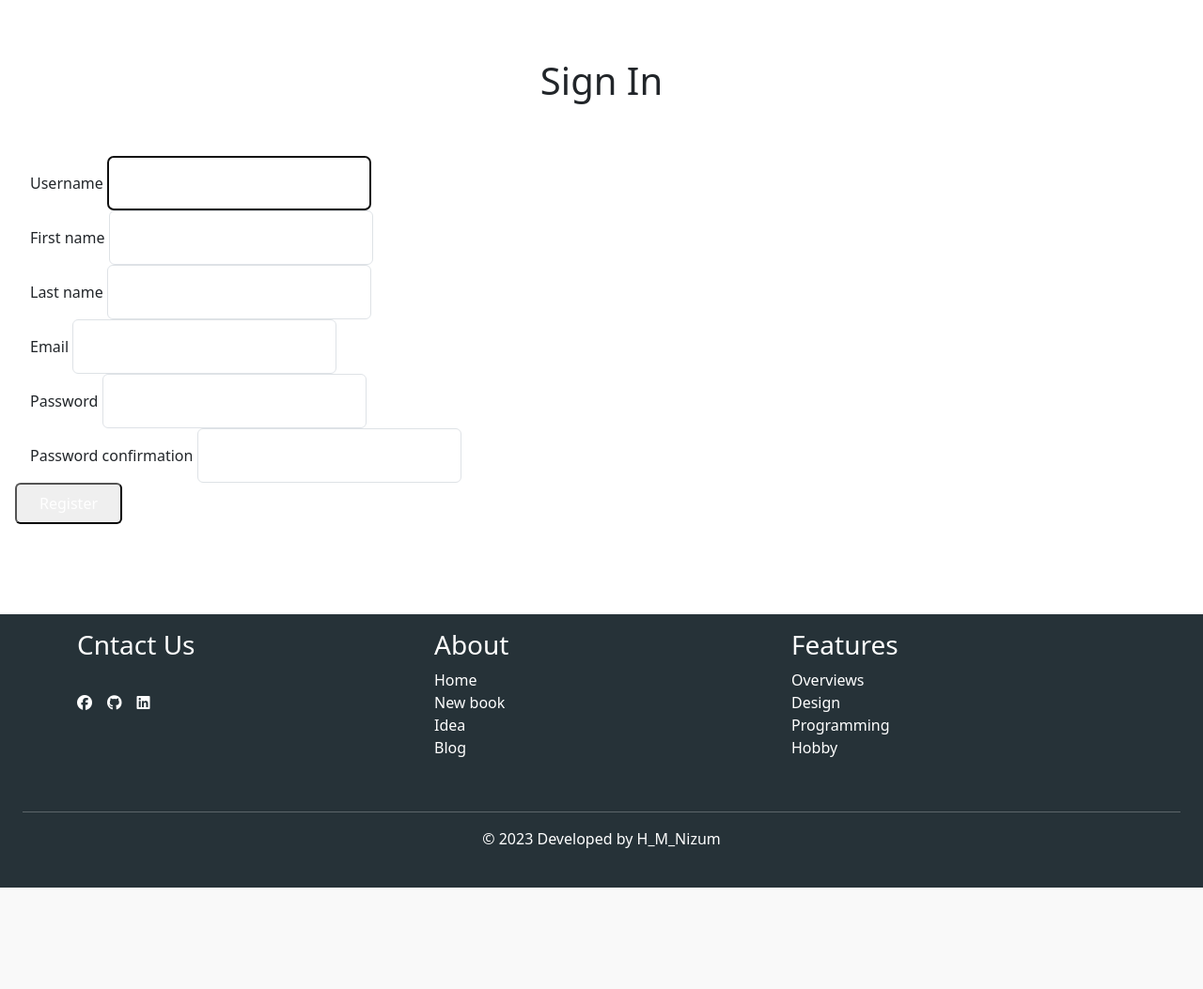
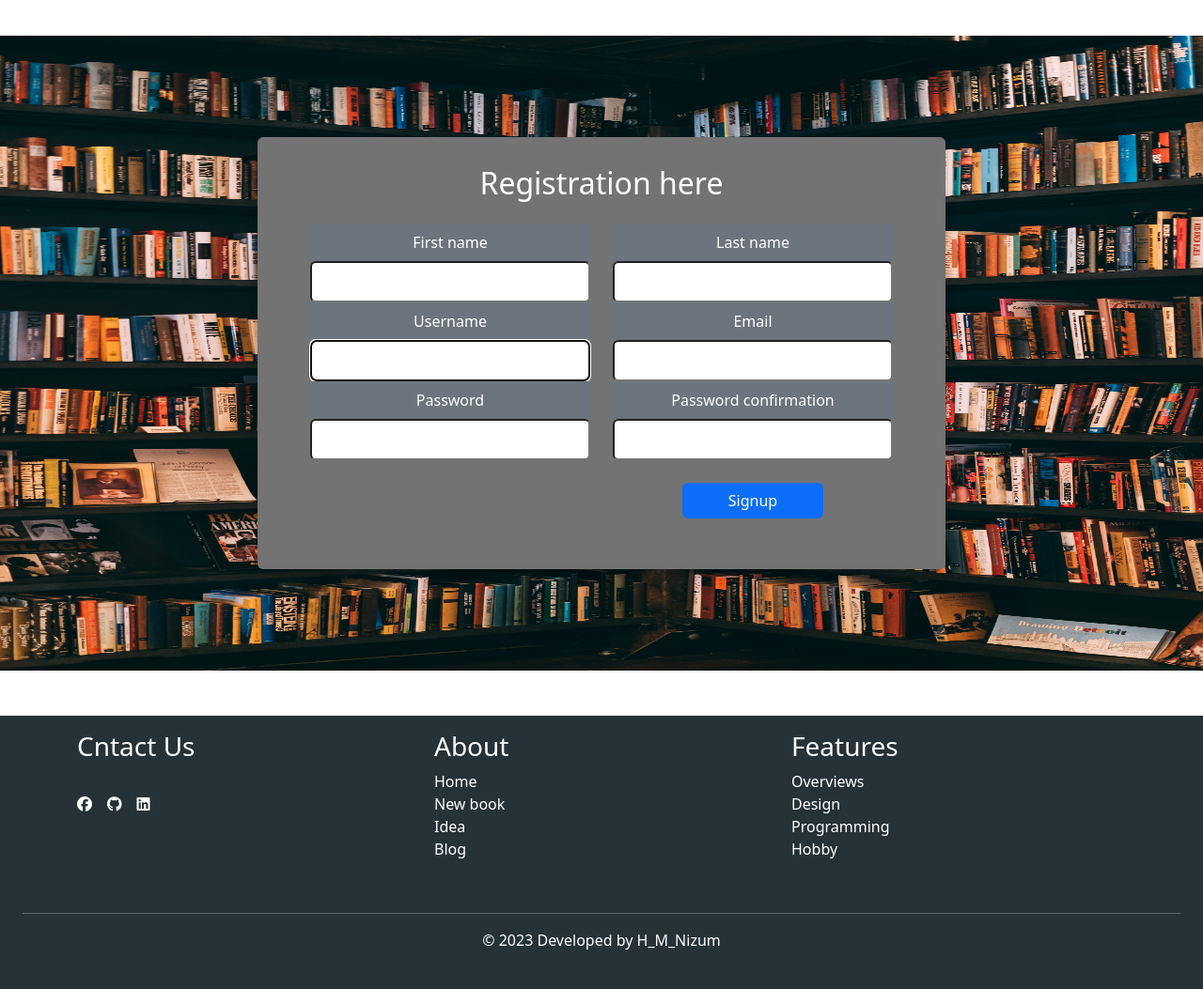
Before and after one commit to H-M-Nizum/library_management, a Django app: page /users/register/ in a window 1280 px wide. Shown: the part 58-1111 px from the top of the page at 94% size. Before the commit the page ends 1003 px from the top, so only its background shows below. Run offline with Django 5.2, Linux system fonts and the light colour scheme; some libraries are stand-ins or nearby versions.

Commit message:
Signup and signin page design

```diff
--- a/library_user/forms.py
+++ b/library_user/forms.py
@@ -36,10 +36,7 @@ class RegisterForm(UserCreationForm):
             self.fields[field].widget.attrs.update({
 
                 'class' : (
-                    'appearance-none block w-full bg-gray-200 '
-                    'text-gray-700 border border-gray-200 rounded '
-                    'py-3 px-4 leading-tight focus:outline-none '
-                    'focus:bg-white focus:border-gray-500'
+                    'p-2 rounded'
                 )
             })
 
--- a/library_user/templates/user_regostration.html
+++ b/library_user/templates/user_regostration.html
@@ -1,95 +1,93 @@
 
-{% extends 'base.html' %} {% load static %} {% block head_title %}Library{% endblock %} {% block content %}
-    <!-- non fields error handel -->
+{% extends 'base.html' %}
+{% load static %}
+{% block head_title %}Library{% endblock %}
+
+{% block content %}
+
+
+
+
+    <div id="body1" class="container-fluid px-1 py-5 mx-auto" style="overflow-x: hidden;height: 100%;background-image: url('{% static 'b5.jpg' %}');background-repeat: no-repeat;background-size: 100% 100%">
         {% if form.non_field_errors %} {% for error in form.non_field_errors %}
-    <div class="bg-red-100 border border-red-400 text-red-700 px-4 py-3 rounded relative mt-2" role="alert">
+<div class="text-bg-danger text-white px-4 py-3 rounded relative mt-2" role="alert">
     <p class="font-bold">Error!</p>
     <p class="block sm:inline">{{ error }}</p>
 </div>
 {% endfor %} {% endif %}
+        <div class="row d-flex justify-content-center">
+            <div class="col-xl-7 col-lg-8 col-md-9 col-11 text-center">
 
+                <div class="card" style=" background-color: rgb(116, 115, 115); padding: 30px 40px;margin-top: 60px;margin-bottom: 60px;border: none !important;box-shadow: 0 6px 12px 0 rgba(0,0,0,0.2)">
+                    <h2 class="text-center text-white mb-4">Registration here</h2>
+                    <form class="form-card mx-3" method="post">
+                        {% csrf_token %}
+                        <div class="row justify-content-between text-left">
 
+                            <div class="form-group col-sm-6 flex-column d-flex">
+                                <label class="form-control-label px-3 py-2 text-bg-secondary" for="{{ form.first_name.id_for_label }}">{{ form.first_name.label }}</label>
 
+                                 <!-- label ar error handel -->
+                                {{ form.first_name }} {% if form.first_name.errors %} {% for error in form.first_name.errors %}
+                                <p class="text-red text-sm italic pb-2">{{ error }}</p>
+                                {% endfor %} {% endif %}
+                            </div>
 
+                            <div class="form-group col-sm-6 flex-column d-flex">
+                                <label class="form-control-label px-3 py-2 text-bg-secondary" for="{{ form.last_name.id_for_label }}">{{ form.last_name.label }}</label>
 
-    <div class="bg-white px-3 py-4 rounded-xl my-6">
-        <h1 class="font-bold text-3xl text-center pb-5">Sign In</h1>
-        <div class="w-full mt-10">
-            <form method="post" class="bg-white shadow-md rounded px-8 pt-6 pb-8 mb-4">
-                {% csrf_token %}
-
-                <!-- hidden error handel -->
-                {% for hidden_field in form.hidden_fields %} {{ hidden_field.errors }} {{ hidden_field }} {% endfor %}
-
-                <div class="flex flex-wrap -mx-3 mb-6">
-                    <div class="w-full md:w-2/2 px-3 mb-6 md:mb-0">
-                        <label class="block uppercase tracking-wide text-gray-700 text-xs font-bold mb-2" for="{{ form.first_name.id_for_label }}">
-                            {{ form.username.label }}
-                        </label>
+                                {{ form.last_name }} {% if form.last_name.errors %} {% for error in form.last_name.errors %}
+                                <p class="text-red text-sm italic pb-2">{{ error }}</p>
+                                {% endfor %} {% endif %}
+                            </div>
+                        </div>
+                        <div class="row justify-content-between text-left">
+                            <div class="form-group col-sm-6 flex-column d-flex">
+                                <label class="form-control-label px-3 py-2 text-bg-secondary" for="{{ form.first_name.id_for_label }}">{{ form.username.label }}</label>
                                 <!-- label ar error handel -->
                                 {{ form.username }} {% if form.username.errors %} {% for error in form.username.errors %}
                                 <p class="text-red-600 text-sm italic pb-2">{{ error }}</p>
                                 {% endfor %} {% endif %}
                             </div>
+                            <div class="form-group col-sm-6 flex-column d-flex">
+                                <label class="form-control-label px-3 py-2 text-bg-secondary" for="{{ form.email.id_for_label }}">{{ form.email.label }}</label>
 
-                    <div class="w-full md:w-1/2 px-3 mb-6 md:mb-0">
-                        <label class="block uppercase tracking-wide text-gray-700 text-xs font-bold mb-2" for="{{ form.first_name.id_for_label }}">
-                            {{ form.first_name.label }}
-                        </label> {{ form.first_name }} {% if form.first_name.errors %} {% for error in form.first_name.errors %}
-                        <p class="text-red-600 text-sm italic pb-2">{{ error }}</p>
-                        {% endfor %} {% endif %}
-                    </div>
-
-                    <div class="w-full md:w-1/2 px-3">
-                        <label class="block uppercase tracking-wide text-gray-700 text-xs font-bold mb-2" for="{{ form.last_name.id_for_label }}">
-                            {{ form.last_name.label }}
-                        </label> {{ form.last_name }} {% if form.last_name.errors %} {% for error in form.last_name.errors %}
+                                {{ form.email }}
+                                {% if form.email.errors %}
+                                {% for error in form.email.errors %}
                                 <p class="text-red-600 text-sm italic pb-2">{{ error }}</p>
                                 {% endfor %} {% endif %}
                             </div>
 
                         </div>
+                        <div class="row justify-content-between text-left">
+                            <div class="form-group col-sm-6 flex-column d-flex">
+                                <label class="form-control-label px-3 py-2 text-bg-secondary" for="{{ form.password1.id_for_label }}">{{ form.password1.label }}</label>
 
-                <div class="flex flex-wrap -mx-3 mb-6">
+                                {{ form.password1 }} {% if form.password1.errors %} {% for error in form.password1.errors %}
+                                <p class="text-red text-sm italic pb-2">{{ error }}</p>
+                                {% endfor %} {% endif %}
+                            </div>
+                            <div class="form-group col-sm-6 flex-column d-flex">
+                                <label class="form-control-label px-3 py-2 text-bg-secondary" for="{{ form.password2.id_for_label }}">{{ form.password2.label }}</label>
 
-                    <div class="w-full md:w-1/2 px-3 mb-6 md:mb-0">
-                        <label class="block uppercase tracking-wide text-gray-700 text-xs font-bold mb-2" for="{{ form.email.id_for_label }}">
-                            {{ form.email.label }}
-                        </label> {{ form.email }} {% if form.email.errors %} {% for error in form.email.errors %}
-                        <p class="text-red-600 text-sm italic pb-2">{{ error }}</p>
+                                {{ form.password2 }} {% if form.password2.errors %} {% for error in form.password2.errors %}
+                                <p class="text-red text-sm italic pb-2">{{ error }}</p>
                                 {% endfor %} {% endif %}
                             </div>
 
 
                         </div>
-
-
-                <div class="flex flex-wrap -mx-3 mb-6">
-                    <div class="w-full md:w-1/2 px-3 mb-6 md:mb-0">
-                        <label class="block uppercase tracking-wide text-gray-700 text-xs font-bold mb-2" for="{{ form.password1.id_for_label }}">
-                            {{ form.password1.label }}
-                        </label> {{ form.password1 }} {% if form.password1.errors %} {% for error in form.password1.errors %}
-                        <p class="text-red-600 text-sm italic pb-2">{{ error }}</p>
-                        {% endfor %} {% endif %}
-                    </div>
-                    <div class="w-full md:w-1/2 px-3 mb-6 md:mb-0">
-                        <label class="block uppercase tracking-wide text-gray-700 text-xs font-bold mb-2" for="{{ form.password2.id_for_label }}">
-                            {{ form.password2.label }}
-                        </label> {{ form.password2 }} {% if form.password2.errors %} {% for error in form.password2.errors %}
-                        <p class="text-red-600 text-sm italic pb-2">{{ error }}</p>
-                        {% endfor %} {% endif %}
-                    </div>
-                </div>
-
-                {% for hidden_field in form.hidden_fields %} {{ hidden_field.errors }} {{ hidden_field }} {% endfor %}
-
-                <div class="flex items-center justify-between">
-                    <button class="bg-blue-500 hover:bg-blue-700 text-white font-bold py-2 px-4 rounded focus:outline-none focus:shadow-outline" type="submit">
-                        Register
-                    </button>
+                        <div class="row justify-content-end mt-4 mb-4">
+                            <div class="form-group col-sm-6"> <button type="submit" class="btn-block btn btn-primary px-5">Signup</button> </div>
                         </div>
                     </form>
                 </div>
             </div>
+        </div>
+    </div>
+
+
+
 
 {% endblock %}
```
Also changed, not shown: library_user/templates/seeBook.html (+13 -31 lines), library_user/templates/user_login.html (+18 -15 lines), db.sqlite3, library_user/static/b5.jpg (added), 1 other file. Lines whose indentation alone changed are shown as unchanged.
